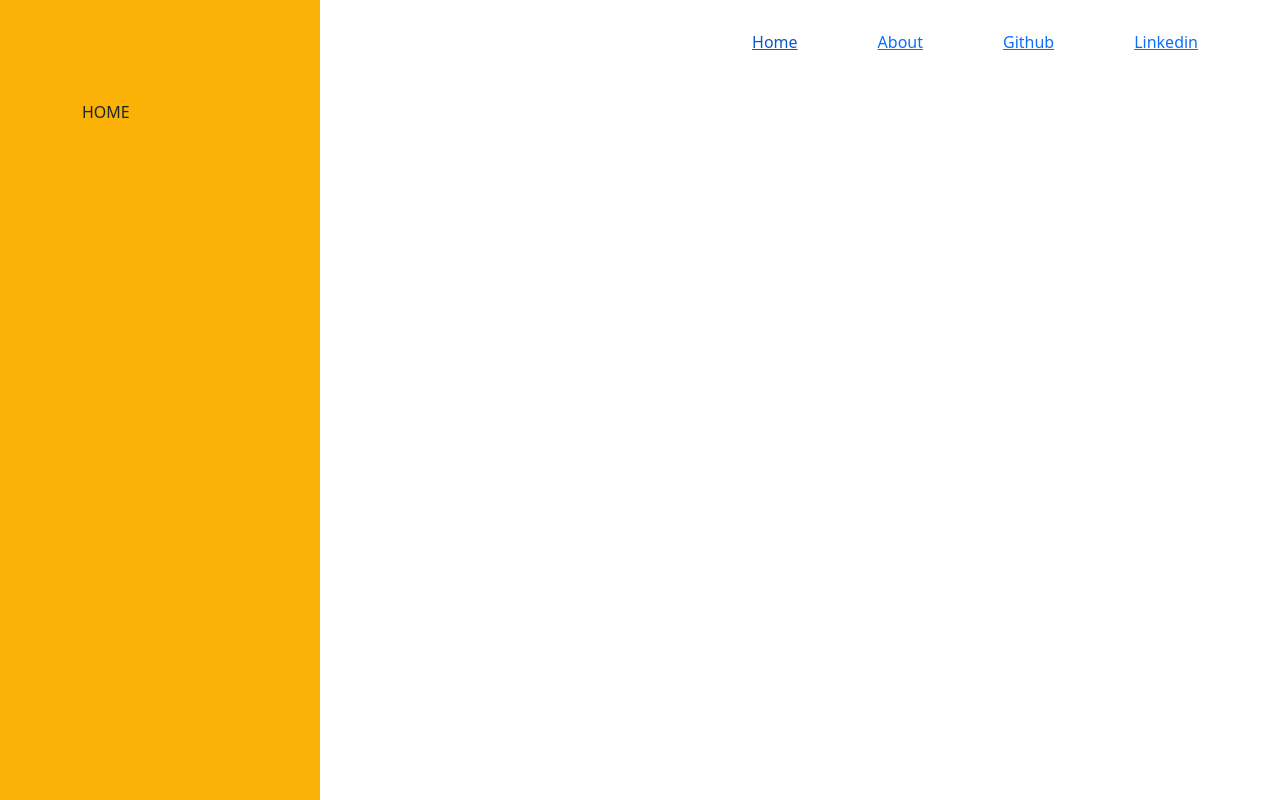
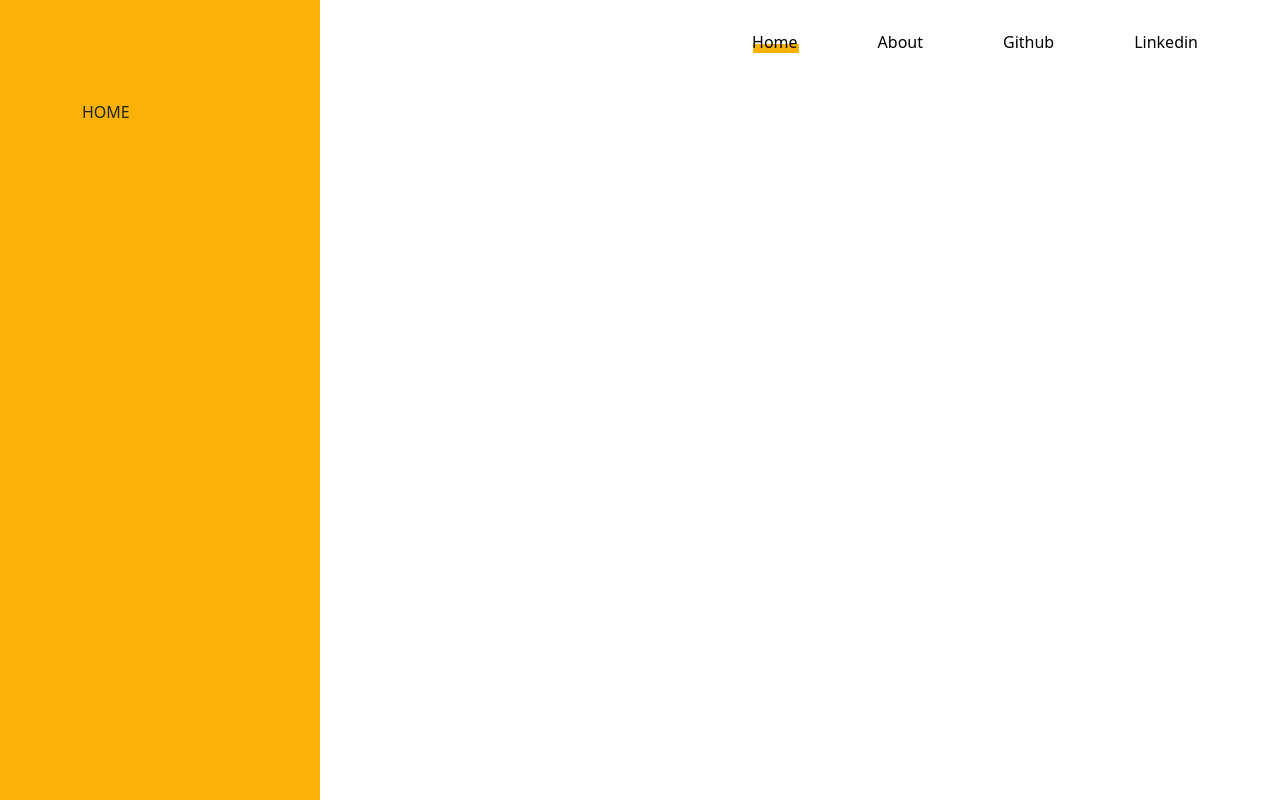
Before and after one commit to Nihilus888/Portfolio-Website, an Angular app: page / in a window 1280 px wide. In both pictures the pointer is over the link "Home". Built offline with nearby package versions, Linux system fonts and the light colour scheme.

Commit message:
added hover effect for header

```diff
--- a/src/app/header/header.component.css
+++ b/src/app/header/header.component.css
@@ -2,3 +2,21 @@ header {
     padding: 30px 0;
 
 }
+
+header ul li a {
+    color:black;
+    font-weight: 500;
+    position: relative;
+}
+
+header ul li a:hover::after {
+    content: '';
+    background: #f9b205;
+    height: 9px;
+    position: absolute;
+    width: 100%;
+    left: 1px;
+    z-index: -1;
+    bottom: 0;
+    right: -3px;
+}
--- a/src/styles.css
+++ b/src/styles.css
@@ -13,6 +13,11 @@ p {
 ul {
     list-style-type: none;
     padding: 0;
+}
+
+a {
+    text-decoration: none;
+    background-color: transparent;
 }
 
 /* COMMON */
```
